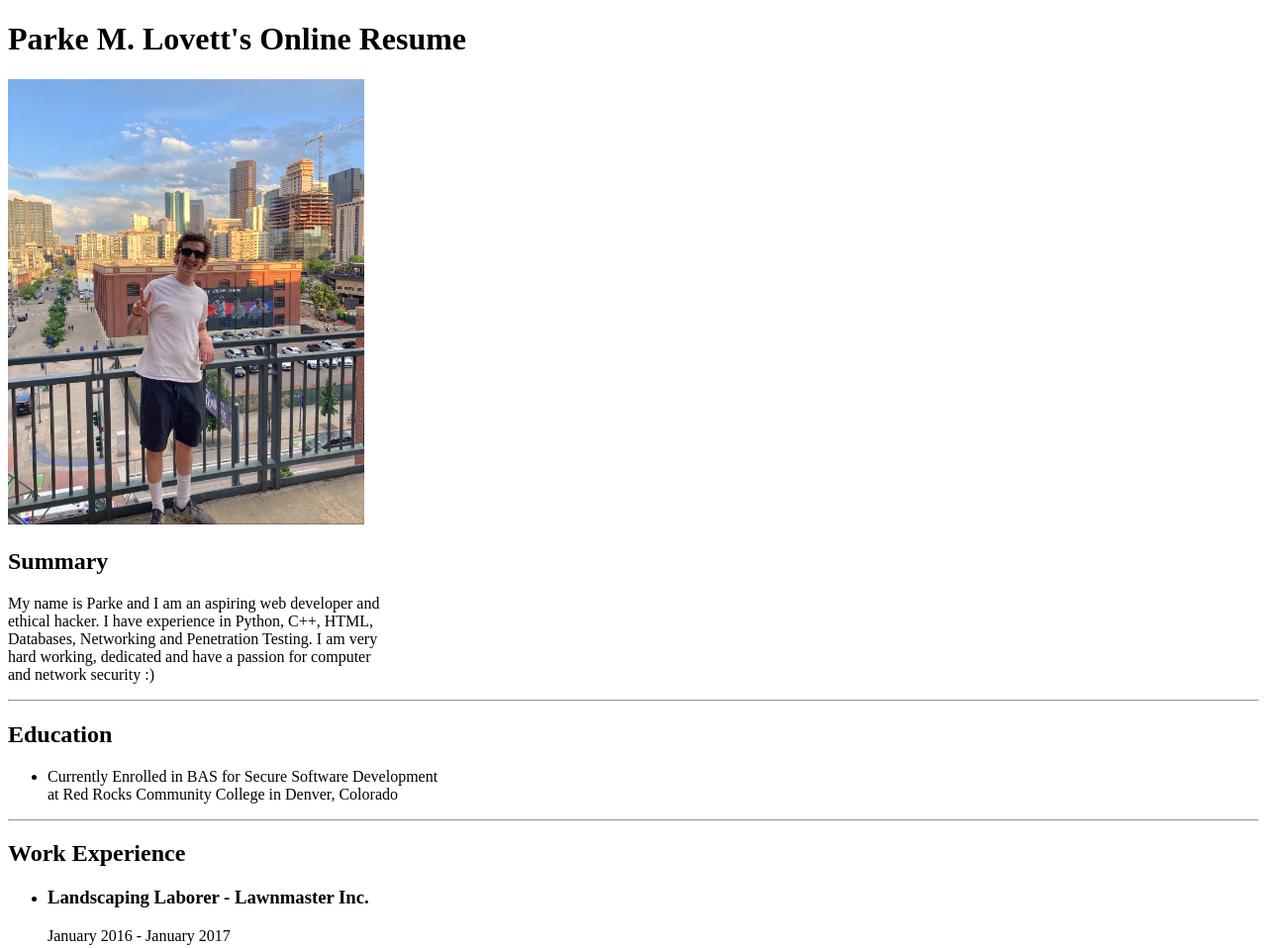
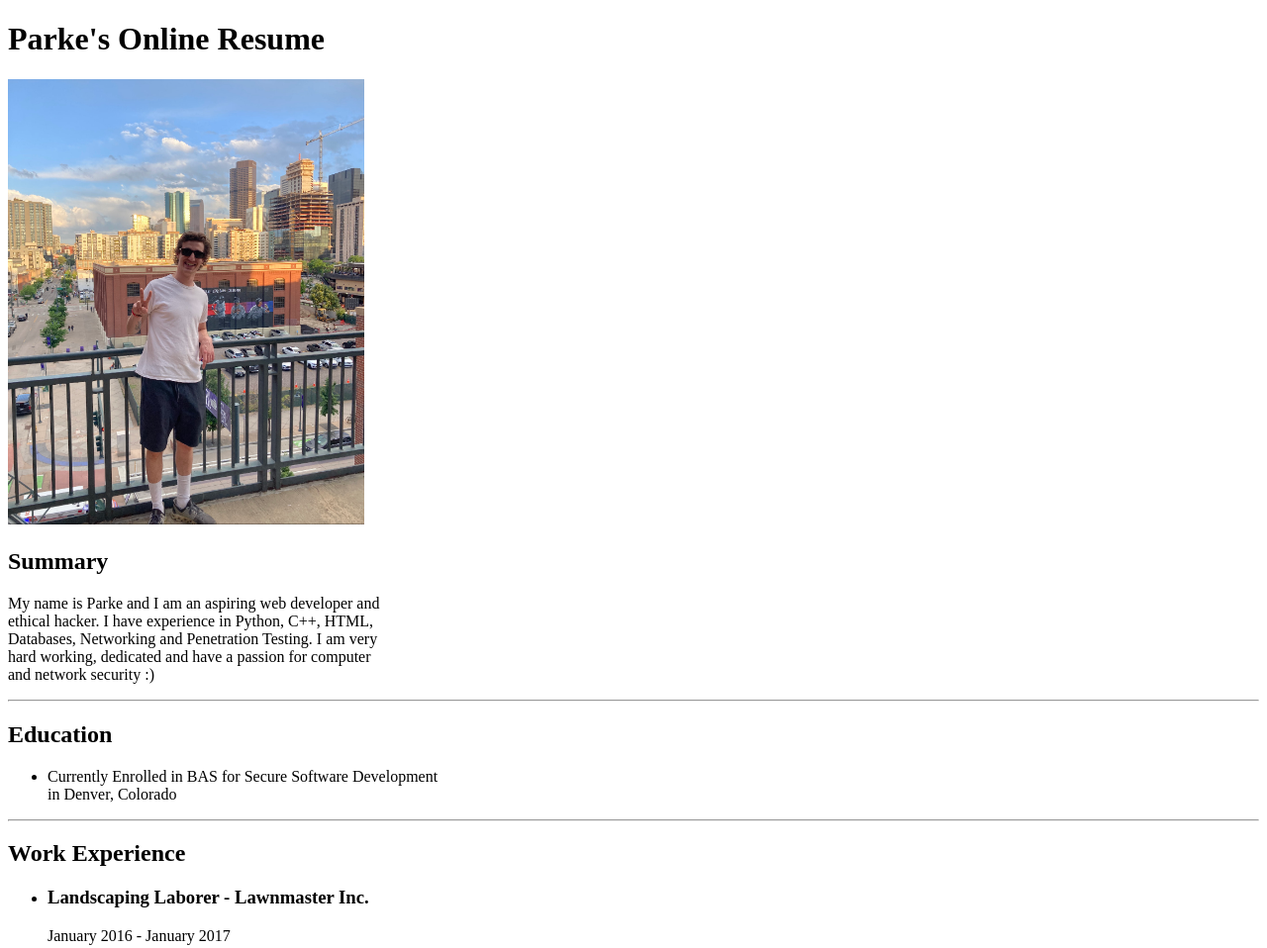
Before and after one commit to Chardzard/Online-Resume, a plain HTML site: page index.html in a window 1280 px wide. Shown: the top 958 px of the page at 99% size. Drawn offline with Linux system fonts and the light colour scheme.

Commit message:
Update index.html

```diff
--- a/index.html
+++ b/index.html
@@ -6,7 +6,7 @@
     <title>My Resume</title>
 </head>
 <body>
-    <h1>Parke M. Lovett's Online Resume</h1>
+    <h1>Parke's Online Resume</h1>
     <img src="./Myself.JPG" height="450" alt="Personal Photo of Individual" />
     <h2>Summary</h2>
     <p>
@@ -20,7 +20,7 @@
     <h2>Education</h2>
     <ul>
         <li>Currently Enrolled in BAS for Secure Software Development<br>
-            at Red Rocks Community College in Denver, Colorado</li>
+            in Denver, Colorado</li>
     </ul>
     <hr />
     <h2>Work Experience</h2>
@@ -66,6 +66,6 @@
     </ul>
 </body>
 <footer>
-    <p>© 2023 Parke Lovett. All rights reserved</p>
+    <p>© 2023 Parke. All rights reserved</p>
 </footer>
 </html>
```
